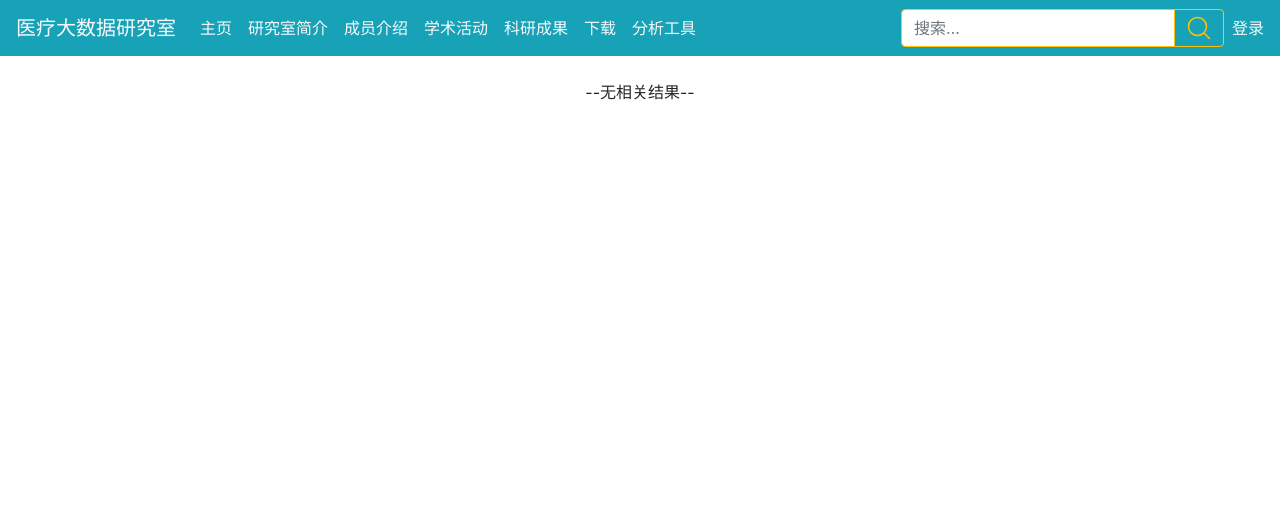
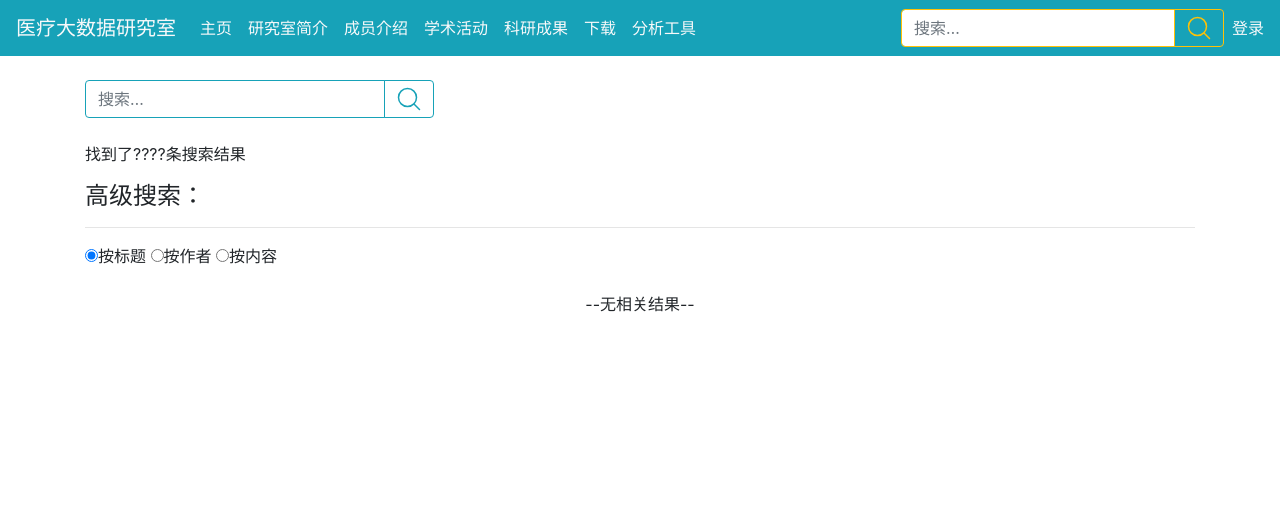
Before and after one commit to jaamyang/medical_lab, a Django app: page /search/ in a window 1280 px wide. Shown: the top 508 px of the page. Run offline with Django 3.2, Linux system fonts and the light colour scheme; some libraries are stand-ins or nearby versions.

Commit message:
Add advanced search to search result page

```diff
--- a/templates/search.html
+++ b/templates/search.html
@@ -13,6 +13,28 @@
 
 {% block content %}
     <div class = 'container'>
+      <form action="{% url 'search' %}" method="GET">
+        <div class="input-group mr-sm-2">
+          <input type="text" class="form-control border-info" name="search_key" placeholder="搜索…" style="max-width: 300px;">
+          <div class="input-group-append">
+            <button class="btn btn-outline-info" type="submit">
+              <svg id="i-search" viewBox="0 0 32 32" width="24" height="24" fill="none" stroke="currentcolor" stroke-linecap="round" stroke-linejoin="round" stroke-width="2" style="float:right;">
+                <circle cx="14" cy="14" r="12" />
+                <path d="M23 23 L30 30"  />
+              </svg>
+            </button>
+          </div>
+        </div>
+      </form>
+      <br>
+      <p>找到了????条搜索结果</p><!--不会写-->
+      <h4 >高级搜索：</h4>
+      <hr>
+      <form>
+        <input type="radio" name="condition" value="title" checked>按标题    <input type="radio" name="condition" value="author">按作者    <input type="radio" name="condition" value="content">按内容
+      </form><!--这里写单选功能-->
+      <br>
+
           {% if text_list %}
             <h4 >搜索结果：</h4>
             <hr>
```
